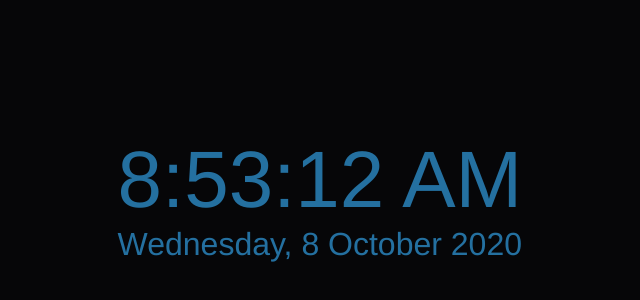
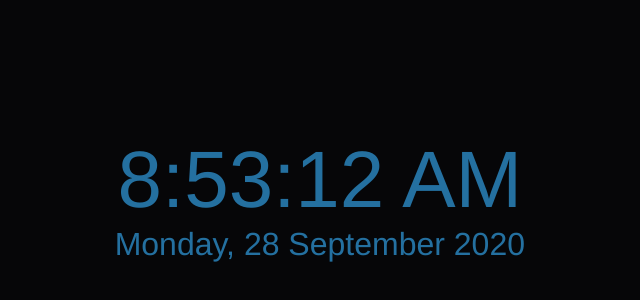
Before and after one commit to jesse-houghton/clock, a plain HTML site: page index.html in a window 1280 px wide. Shown: the part 202-502 px from the top of the page, without its empty margins (333-973 px from the left). Drawn offline with Linux system fonts and the light colour scheme.

Commit message:
Remove placeholder text

```diff
--- a/index.html
+++ b/index.html
@@ -37,7 +37,7 @@
 <body>
     <div class="centre">
         <div id="time-display" class="time" onload="showTime()"></div>
-        <div id="date-display" class="date">Wednesday, 8 October 2020</div>
+        <div id="date-display" class="date"></div>
     </div>
     <script>
         function showTime() {
@@ -49,7 +49,7 @@
             date = d.toLocaleDateString('en-NZ', options);
 
             document.getElementById("time-display").innerText = time.toUpperCase();
-            //    document.getElementById("date-display").innerText = date;
+            document.getElementById("date-display").innerText = date;
 
             setTimeout(showTime, 1000);
         }
```
